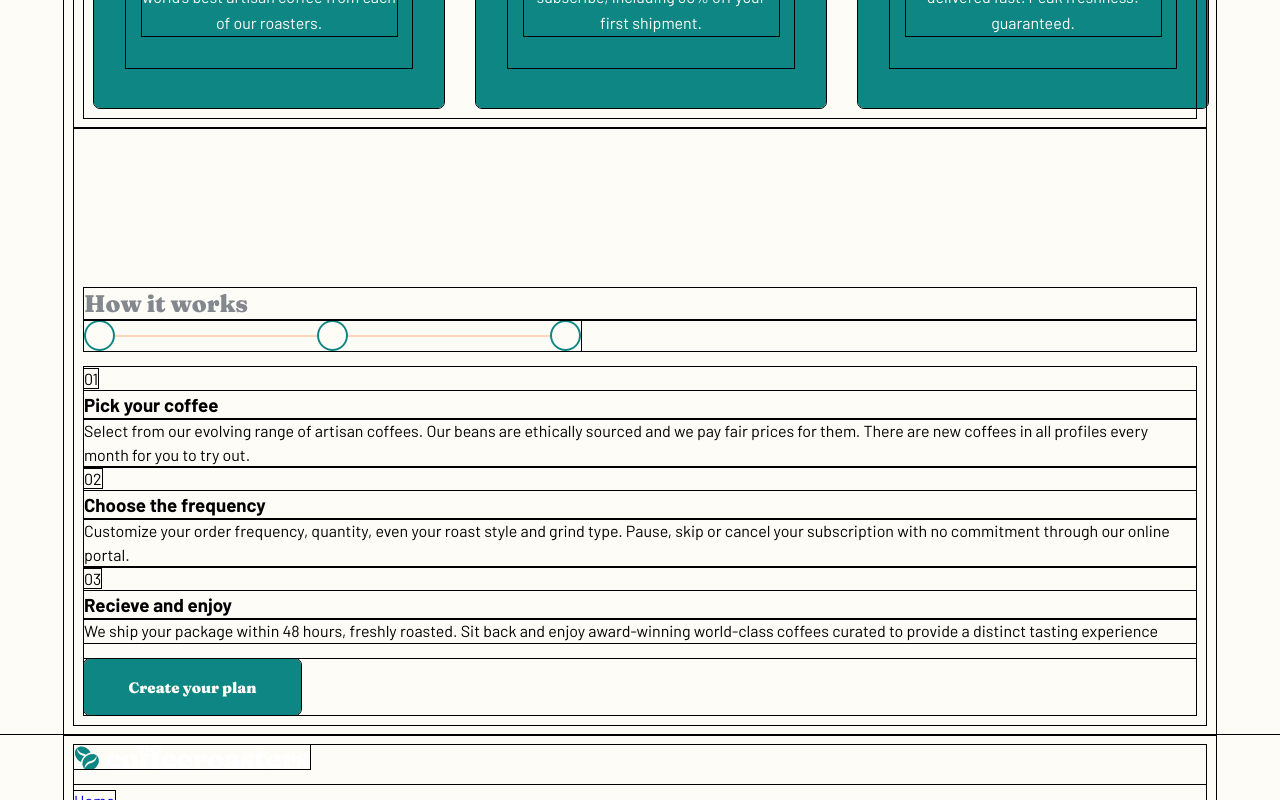
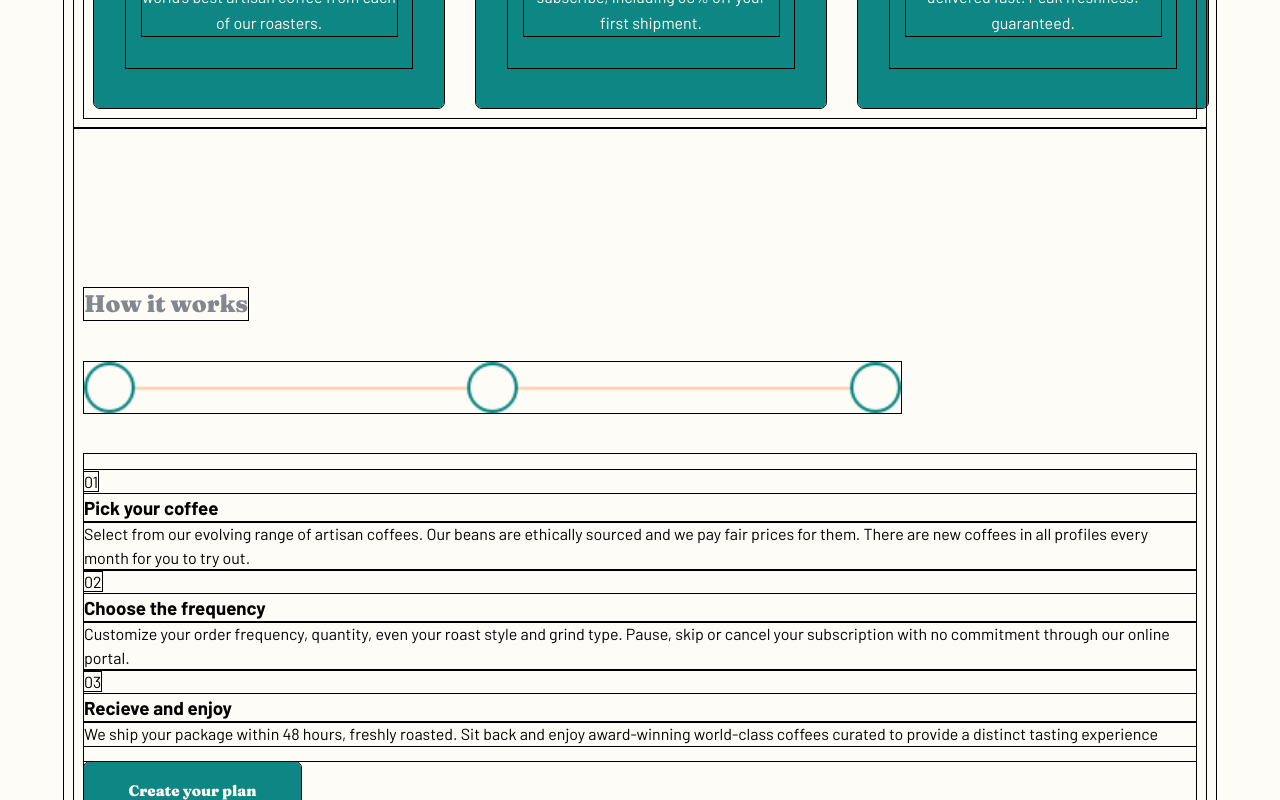
Before and after one commit to tlanettepollard/FEM-CoffeeRoasters-Subscription-Site-TLP, a React (Vite) app: page / in a window 1280 px wide. Shown: the part 1940-2740 px from the top of the page. Built offline with nearby package versions, Linux system fonts and the light colour scheme.

Commit message:
Update: Dividier works section styling
Signed-off-by: T. Lanette <TLPollard4516@gmail.com>

```diff
--- a/src/styles/components/_howWorks.scss
+++ b/src/styles/components/_howWorks.scss
@@ -5,10 +5,30 @@
     .work {
         padding-top: 10rem;
         max-width: 75rem;
+        height: 43.75rem;
+        @include flex (column, space-between, flex-start);
 
 
         &__title {
             @include HeaderFourLTG;
         }
+
+        .divider {
+            width: 51.0625rem;
+            height: auto;
+
+            @include bp-lg-tablet {
+                width: 43.75rem;
+                height: auto;
+            }
+            @include bp-md-tablet {
+                width: 100%;
+                height: auto;
+            }
+
+            @include bp-sm-tablet {
+                display: none;
+            }
+        }
     }
 }
```
